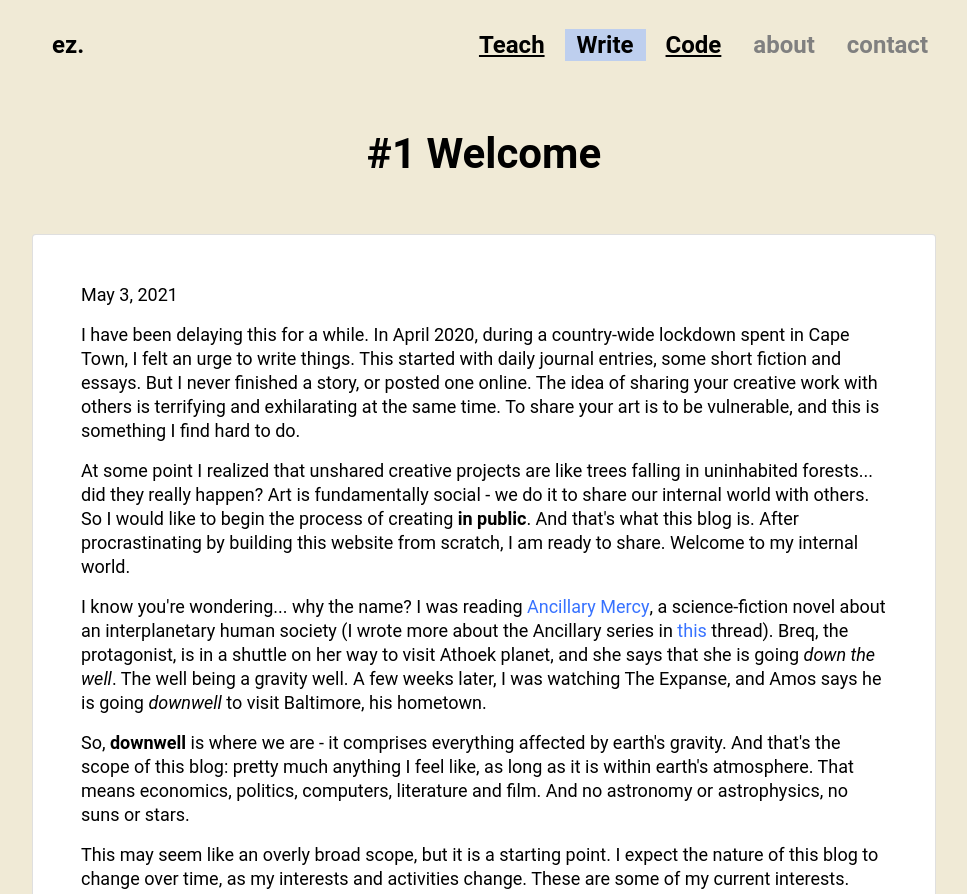
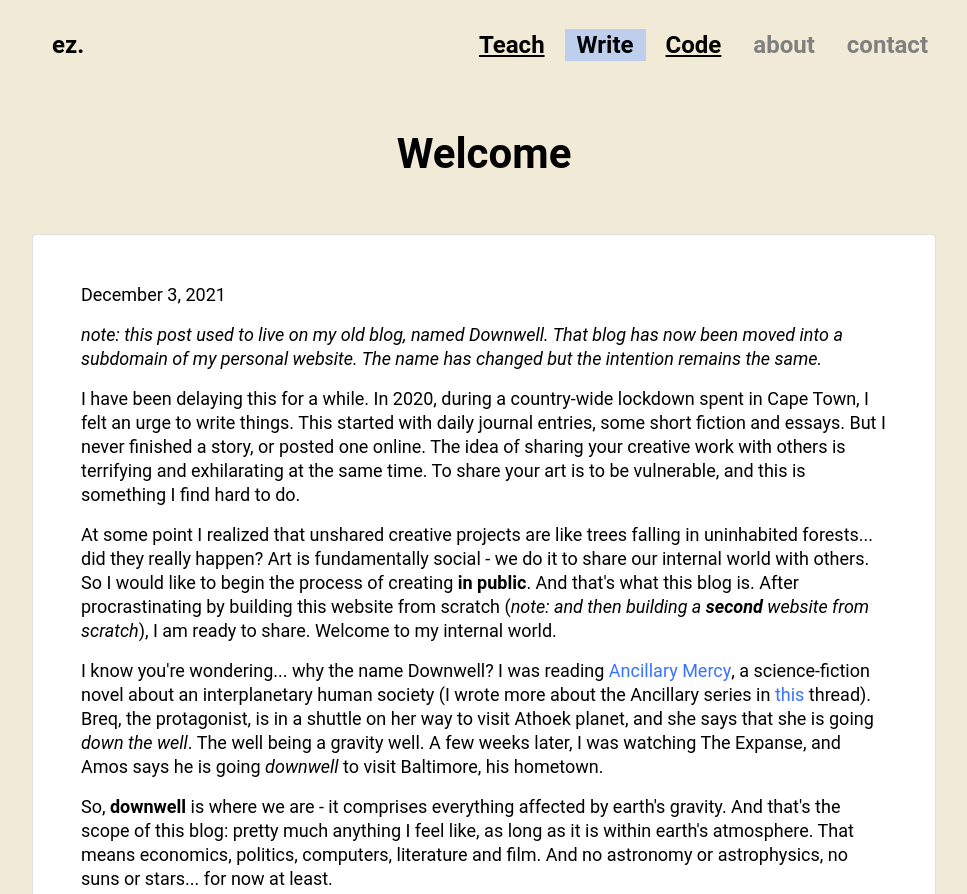
Before and after one commit to emilioziniades/old-emilio-co-za, a Gatsby site: page /write/welcome/ in a window 1280 px wide. Shown: the top 894 px of the page, without its empty margins (156-1123 px from the left). Built offline with nearby package versions, Linux system fonts and the light colour scheme; Gatsby itself is replaced by a stand-in of ours; some packages are replaced by stand-ins of ours.

Commit message:
Update index.mdx

```diff
--- a/content/write/welcome/index.mdx
+++ b/content/write/welcome/index.mdx
@@ -1,21 +1,23 @@
 ---
-title: "#1 Welcome"
-date: "2021-05-03T14:33:06+02:00"
-description: "Welcome to Downwell. Start here."
+title: "Welcome"
+date: "2021-12-03T14:33:06+02:00"
+description: "Welcome. Start here."
 type: "blog"
 page: "post"
 ---
 
-I have been delaying this for a while. In April 2020, during a country-wide lockdown spent in Cape Town, I felt an urge to write things. This started with daily journal entries, some short fiction and essays. But I never finished a story, or posted one online. The idea of sharing your creative work with others is terrifying and exhilarating at the same time. To share your art is to be vulnerable, and this is something I find hard to do.
+_note: this post used to live on my old blog, named Downwell. That blog has now been moved into a subdomain of my personal website. The name has changed but the intention remains the same._
 
-At some point I realized that unshared creative projects are like trees falling in uninhabited forests... did they really happen? Art is fundamentally social - we do it to share our internal world with others. So I would like to begin the process of creating **in public**. And that's what this blog is. After procrastinating by building this website from scratch, I am ready to share. Welcome to my internal world.
+I have been delaying this for a while. In 2020, during a country-wide lockdown spent in Cape Town, I felt an urge to write things. This started with daily journal entries, some short fiction and essays. But I never finished a story, or posted one online. The idea of sharing your creative work with others is terrifying and exhilarating at the same time. To share your art is to be vulnerable, and this is something I find hard to do.
 
-I know you're wondering... why the name? I was reading [Ancillary Mercy](https://en.wikipedia.org/wiki/Ancillary_Mercy), a science-fiction novel about an interplanetary human society (I wrote more about the Ancillary series in [this](https://twitter.com/emilioemmanueI/status/1361249411117035526) thread). Breq, the protagonist, is in a shuttle on her way to visit Athoek planet, and she says that she is going _down the well_. The well being a gravity well. A few weeks later, I was watching The Expanse, and Amos says he is going _downwell_ to visit Baltimore, his hometown.
+At some point I realized that unshared creative projects are like trees falling in uninhabited forests... did they really happen? Art is fundamentally social - we do it to share our internal world with others. So I would like to begin the process of creating **in public**. And that's what this blog is. After procrastinating by building this website from scratch (_note: and then building a **second** website from scratch_), I am ready to share. Welcome to my internal world.
 
-So, **downwell** is where we are - it comprises everything affected by earth's gravity. And that's the scope of this blog: pretty much anything I feel like, as long as it is within earth's atmosphere. That means economics, politics, computers, literature and film. And no astronomy or astrophysics, no suns or stars.
+I know you're wondering... why the name Downwell? I was reading [Ancillary Mercy](https://en.wikipedia.org/wiki/Ancillary_Mercy), a science-fiction novel about an interplanetary human society (I wrote more about the Ancillary series in [this](https://twitter.com/emilioemmanueI/status/1361249411117035526) thread). Breq, the protagonist, is in a shuttle on her way to visit Athoek planet, and she says that she is going _down the well_. The well being a gravity well. A few weeks later, I was watching The Expanse, and Amos says he is going _downwell_ to visit Baltimore, his hometown.
+
+So, **downwell** is where we are - it comprises everything affected by earth's gravity. And that's the scope of this blog: pretty much anything I feel like, as long as it is within earth's atmosphere. That means economics, politics, computers, literature and film. And no astronomy or astrophysics, no suns or stars... for now at least.
 
 This may seem like an overly broad scope, but it is a starting point. I expect the nature of this blog to change over time, as my interests and activities change. These are some of my current interests.
 
-I studied an undergraduate degree in Economics, Philosophy and Politics at the University of Cape Town, and am starting an Economics Masters in September. Since graduating from UCT, I have wondered into the world of Heterodox Economics, and there will surely be posts about struggling through four years of Neoclassical Economics at the UCT School of Economics, and about the various alternative schools of economic thought out there. With equal certainty, I can say that at least a few posts will be about computers and technology, especially insofar as they relate to Economics. I have spent the last two years since graduation learning everything I can about computers, programming and the internet. I am a sucker for blockchain technologies, and I think their economic implications have not been fully unpacked yet. I want to write about films and books too. Beyond that, who can say. I contain multitiudes.
+I studied an undergraduate degree in Economics, Philosophy and Politics at the University of Cape Town. Since graduating from UCT, I have wondered into the world of Heterodox Economics, and there will surely be posts about struggling through four years of Neoclassical Economics at the UCT School of Economics, and about the various alternative schools of economic thought out there. With equal certainty, I can say that at least a few posts will be about computers and technology, especially insofar as they relate to Economics. I have spent the last two years since graduation learning everything I can about computers, programming and the internet. I am a sucker for blockchain technologies, and I think their economic implications have not been fully unpacked yet. I want to write about films and books too. Beyond that, who can say. I contain multitiudes.
 
-Stick around. For updates on new posts, you can follow my [twitter](https://twitter.com/emilioemmanueI). I sometimes do threads (like [this one](https://twitter.com/emilioemmanueI/status/1384102216290627592?s=20), or [this one](https://twitter.com/emilioemmanueI/status/1170037488192237569?s=20)). Or even [threads of threads](https://twitter.com/emilioemmanueI/status/1350897985245347841?s=20). Feel free to DM me there or drop me an [email](mailto:emilioziniades@gmail.com) too. Until next time.
+Stick around. For updates on new posts, you can follow my [twitter](https://twitter.com/emilioemmanueI). I sometimes do threads (like [this one](https://twitter.com/emilioemmanueI/status/1384102216290627592?s=20), or [this one](https://twitter.com/emilioemmanueI/status/1170037488192237569?s=20)). Or even [threads of threads](https://twitter.com/emilioemmanueI/status/1350897985245347841?s=20). Feel free to DM me there or drop me an [email](mailto:emilioziniades@protonmail.com) too. Until next time.
```
